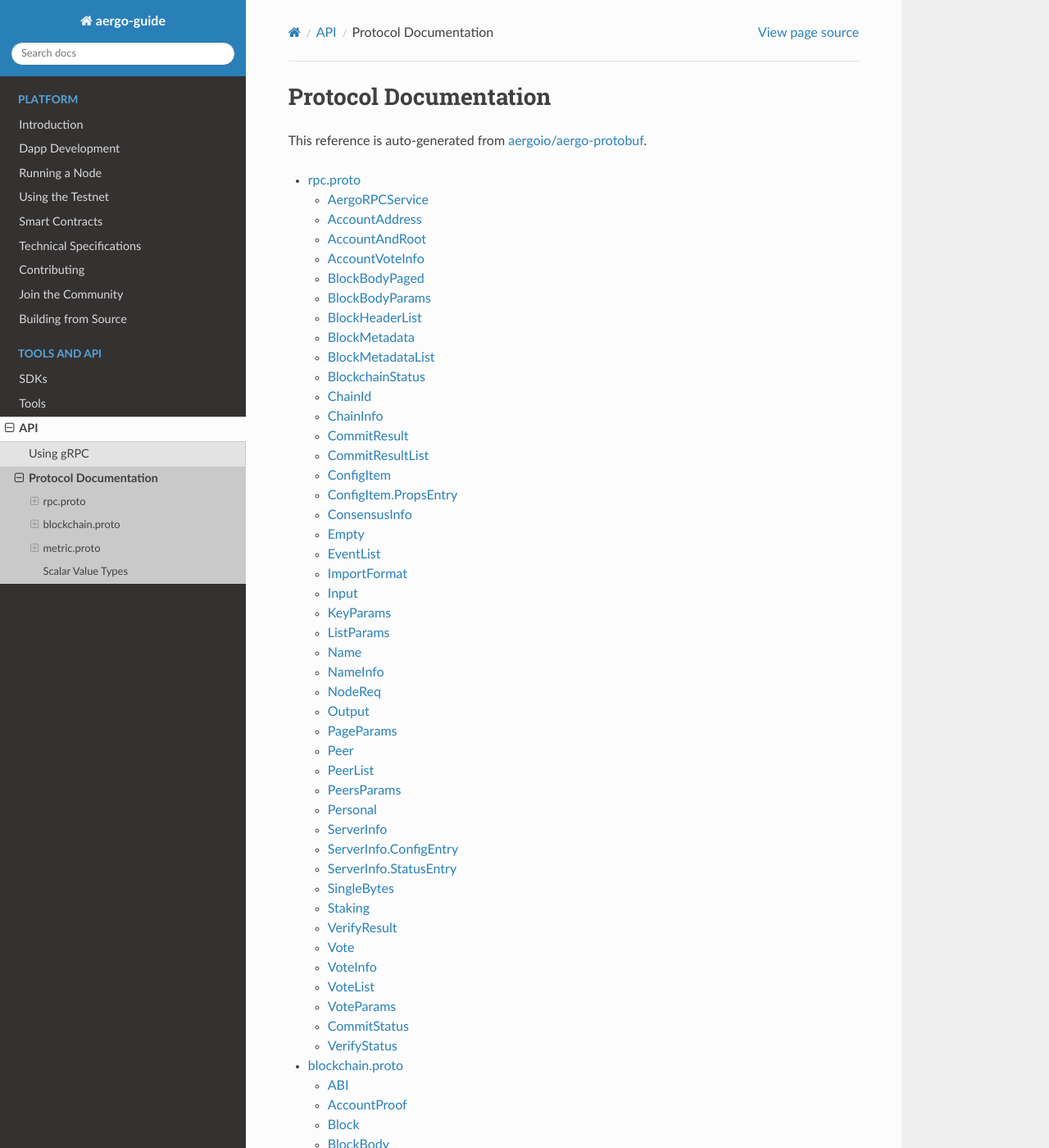
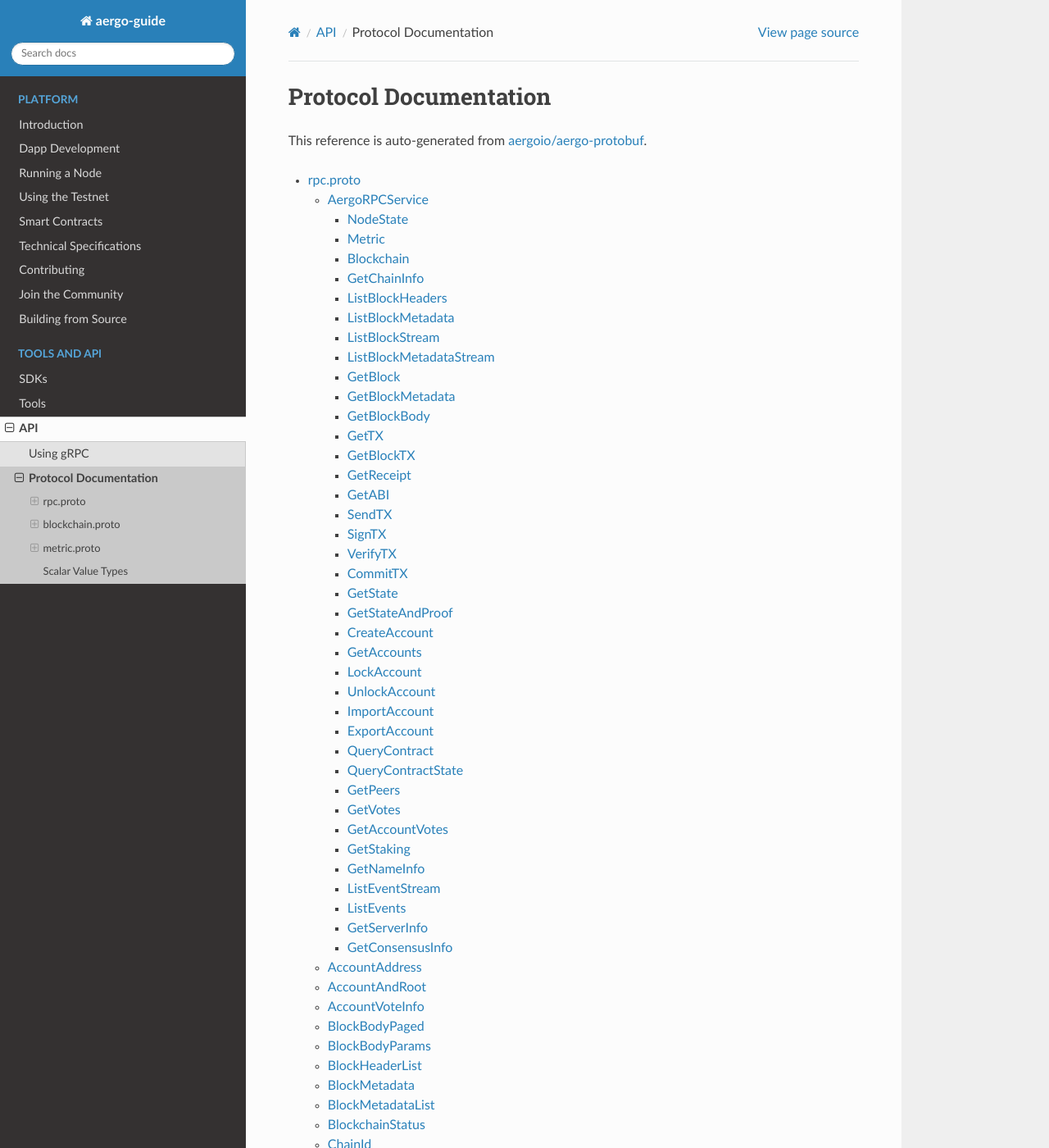
Before and after one commit to aergoio/guide, a Sphinx documentation site: the page built from source/api/rpc-autogenerated.md, in a window 1280 px wide and 1400 px high. Shown: the whole window at 82% size. Built offline with Sphinx 7.4.7 and the Read the Docs theme 2.0.0, drawn with Linux system fonts in a browser that asks for light colours.

Commit message:
Improve rpc table of contents

```diff
--- a/source/api/rpc-autogenerated.md
+++ b/source/api/rpc-autogenerated.md
@@ -6,6 +6,45 @@ This reference is auto-generated from [aergoio/aergo-protobuf](https://github.co
 
 - [rpc.proto](#rpc.proto)
     - [AergoRPCService](#types.AergoRPCService)
+      - [NodeState](#NodeState)
+      - [Metric](#Metric)
+      - [Blockchain](#Blockchain)
+      - [GetChainInfo](#GetChainInfo)
+      - [ListBlockHeaders](#ListBlockHeaders)
+      - [ListBlockMetadata](#ListBlockMetadata)
+      - [ListBlockStream](#ListBlockStream)
+      - [ListBlockMetadataStream](#ListBlockMetadataStream)
+      - [GetBlock](#GetBlock)
+      - [GetBlockMetadata](#GetBlockMetadata)
+      - [GetBlockBody](#GetBlockBody)
+      - [GetTX](#GetTX)
+      - [GetBlockTX](#GetBlockTX)
+      - [GetReceipt](#GetReceipt)
+      - [GetABI](#GetABI)
+      - [SendTX](#SendTX)
+      - [SignTX](#SignTX)
+      - [VerifyTX](#VerifyTX)
+      - [CommitTX](#CommitTX)
+      - [GetState](#GetState)
+      - [GetStateAndProof](#GetStateAndProof)
+      - [CreateAccount](#CreateAccount)
+      - [GetAccounts](#GetAccounts)
+      - [LockAccount](#LockAccount)
+      - [UnlockAccount](#UnlockAccount)
+      - [ImportAccount](#ImportAccount)
+      - [ExportAccount](#ExportAccount)
+      - [QueryContract](#QueryContract)
+      - [QueryContractState](#QueryContractState)
+      - [GetPeers](#GetPeers)
+      - [GetVotes](#GetVotes)
+      - [GetAccountVotes](#GetAccountVotes)
+      - [GetStaking](#GetStaking)
+      - [GetNameInfo](#GetNameInfo)
+      - [ListEventStream](#ListEventStream)
+      - [ListEvents](#ListEvents)
+      - [GetServerInfo](#GetServerInfo)
+      - [GetConsensusInfo](#GetConsensusInfo)
+
 
     - [AccountAddress](#types.AccountAddress)
     - [AccountAndRoot](#types.AccountAndRoot)
@@ -109,228 +148,266 @@ This reference is auto-generated from [aergoio/aergo-protobuf](https://github.co
 AergoRPCService is the main RPC service providing endpoints to interact
 with the node and blockchain. If not otherwise noted, methods are unary requests.
 
+<a name="NodeState"></a>
 #### NodeState
 
 *Request Type:* [NodeReq](#types.NodeReq)<br>
 *Response Type:* [SingleBytes](#types.SingleBytes)
 
 Returns the current state of this node
+<a name="Metric"></a>
 #### Metric
 
 *Request Type:* [MetricsRequest](#types.MetricsRequest)<br>
 *Response Type:* [Metrics](#types.Metrics)
 
 Returns node metrics according to request
+<a name="Blockchain"></a>
 #### Blockchain
 
 *Request Type:* [Empty](#types.Empty)<br>
 *Response Type:* [BlockchainStatus](#types.BlockchainStatus)
 
 Returns current blockchain status (best block's height and hash)
+<a name="GetChainInfo"></a>
 #### GetChainInfo
 
 *Request Type:* [Empty](#types.Empty)<br>
 *Response Type:* [ChainInfo](#types.ChainInfo)
 
 Returns current blockchain's basic information
+<a name="ListBlockHeaders"></a>
 #### ListBlockHeaders
 
 *Request Type:* [ListParams](#types.ListParams)<br>
 *Response Type:* [BlockHeaderList](#types.BlockHeaderList)
 
 Returns list of Blocks without body according to request
+<a name="ListBlockMetadata"></a>
 #### ListBlockMetadata
 
 *Request Type:* [ListParams](#types.ListParams)<br>
 *Response Type:* [BlockMetadataList](#types.BlockMetadataList)
 
 Returns list of block metadata (hash, header, and number of transactions) according to request
+<a name="ListBlockStream"></a>
 #### ListBlockStream
 
 *Request Type:* [Empty](#types.Empty)<br>
 *Response Type:* [Block](#types.Block)
 
 Returns a stream of new blocks as they get added to the blockchain
+<a name="ListBlockMetadataStream"></a>
 #### ListBlockMetadataStream
 
 *Request Type:* [Empty](#types.Empty)<br>
 *Response Type:* [BlockMetadata](#types.BlockMetadata)
 
 Returns a stream of new block's metadata as they get added to the blockchain
+<a name="GetBlock"></a>
 #### GetBlock
 
 *Request Type:* [SingleBytes](#types.SingleBytes)<br>
 *Response Type:* [Block](#types.Block)
 
 Return a single block incl. header and body, queried by hash or number
+<a name="GetBlockMetadata"></a>
 #### GetBlockMetadata
 
 *Request Type:* [SingleBytes](#types.SingleBytes)<br>
 *Response Type:* [BlockMetadata](#types.BlockMetadata)
 
 Return a single block's metdata (hash, header, and number of transactions), queried by hash or number
+<a name="GetBlockBody"></a>
 #### GetBlockBody
 
 *Request Type:* [BlockBodyParams](#types.BlockBodyParams)<br>
 *Response Type:* [BlockBodyPaged](#types.BlockBodyPaged)
 
 Return a single block's body, queried by hash or number and list parameters
+<a name="GetTX"></a>
 #### GetTX
 
 *Request Type:* [SingleBytes](#types.SingleBytes)<br>
 *Response Type:* [Tx](#types.Tx)
 
 Return a single transaction, queried by transaction hash
+<a name="GetBlockTX"></a>
 #### GetBlockTX
 
 *Request Type:* [SingleBytes](#types.SingleBytes)<br>
 *Response Type:* [TxInBlock](#types.TxInBlock)
 
 Return information about transaction in block, queried by transaction hash
+<a name="GetReceipt"></a>
 #### GetReceipt
 
 *Request Type:* [SingleBytes](#types.SingleBytes)<br>
 *Response Type:* [Receipt](#types.Receipt)
 
 Return transaction receipt, queried by transaction hash
+<a name="GetABI"></a>
 #### GetABI
 
 *Request Type:* [SingleBytes](#types.SingleBytes)<br>
 *Response Type:* [ABI](#types.ABI)
 
 Return ABI stored at contract address
+<a name="SendTX"></a>
 #### SendTX
 
 *Request Type:* [Tx](#types.Tx)<br>
 *Response Type:* [CommitResult](#types.CommitResult)
 
 Sign and send a transaction from an unlocked account
+<a name="SignTX"></a>
 #### SignTX
 
 *Request Type:* [Tx](#types.Tx)<br>
 *Response Type:* [Tx](#types.Tx)
 
 Sign transaction with unlocked account
+<a name="VerifyTX"></a>
 #### VerifyTX
 
 *Request Type:* [Tx](#types.Tx)<br>
 *Response Type:* [VerifyResult](#types.VerifyResult)
 
 Verify validity of transaction
+<a name="CommitTX"></a>
 #### CommitTX
 
 *Request Type:* [TxList](#types.TxList)<br>
 *Response Type:* [CommitResultList](#types.CommitResultList)
 
 Commit a signed transaction
+<a name="GetState"></a>
 #### GetState
 
 *Request Type:* [SingleBytes](#types.SingleBytes)<br>
 *Response Type:* [State](#types.State)
 
 Return state of account
+<a name="GetStateAndProof"></a>
 #### GetStateAndProof
 
 *Request Type:* [AccountAndRoot](#types.AccountAndRoot)<br>
 *Response Type:* [AccountProof](#types.AccountProof)
 
 Return state of account, including merkle proof
+<a name="CreateAccount"></a>
 #### CreateAccount
 
 *Request Type:* [Personal](#types.Personal)<br>
 *Response Type:* [Account](#types.Account)
 
 Create a new account in this node
+<a name="GetAccounts"></a>
 #### GetAccounts
 
 *Request Type:* [Empty](#types.Empty)<br>
 *Response Type:* [AccountList](#types.AccountList)
 
 Return list of accounts in this node
+<a name="LockAccount"></a>
 #### LockAccount
 
 *Request Type:* [Personal](#types.Personal)<br>
 *Response Type:* [Account](#types.Account)
 
 Lock account in this node
+<a name="UnlockAccount"></a>
 #### UnlockAccount
 
 *Request Type:* [Personal](#types.Personal)<br>
 *Response Type:* [Account](#types.Account)
 
 Unlock account in this node
+<a name="ImportAccount"></a>
 #### ImportAccount
 
 *Request Type:* [ImportFormat](#types.ImportFormat)<br>
 *Response Type:* [Account](#types.Account)
 
 Import account to this node
+<a name="ExportAccount"></a>
 #### ExportAccount
 
 *Request Type:* [Personal](#types.Personal)<br>
 *Response Type:* [SingleBytes](#types.SingleBytes)
 
 Export account stored in this node
+<a name="QueryContract"></a>
 #### QueryContract
 
 *Request Type:* [Query](#types.Query)<br>
 *Response Type:* [SingleBytes](#types.SingleBytes)
 
 Query a contract method
+<a name="QueryContractState"></a>
 #### QueryContractState
 
 *Request Type:* [StateQuery](#types.StateQuery)<br>
 *Response Type:* [StateQueryProof](#types.StateQueryProof)
 
 Query contract state
+<a name="GetPeers"></a>
 #### GetPeers
 
 *Request Type:* [PeersParams](#types.PeersParams)<br>
 *Response Type:* [PeerList](#types.PeerList)
 
 Return list of peers of this node and their state
+<a name="GetVotes"></a>
 #### GetVotes
 
 *Request Type:* [VoteParams](#types.VoteParams)<br>
 *Response Type:* [VoteList](#types.VoteList)
 
 Return result of vote
+<a name="GetAccountVotes"></a>
 #### GetAccountVotes
 
 *Request Type:* [AccountAddress](#types.AccountAddress)<br>
 *Response Type:* [AccountVoteInfo](#types.AccountVoteInfo)
 
 Return staking, voting info for account
+<a name="GetStaking"></a>
 #### GetStaking
 
 *Request Type:* [AccountAddress](#types.AccountAddress)<br>
 *Response Type:* [Staking](#types.Staking)
 
 Return staking information
+<a name="GetNameInfo"></a>
 #### GetNameInfo
 
 *Request Type:* [Name](#types.Name)<br>
 *Response Type:* [NameInfo](#types.NameInfo)
 
 Return name information
+<a name="ListEventStream"></a>
 #### ListEventStream
 
 *Request Type:* [FilterInfo](#types.FilterInfo)<br>
 *Response Type:* [Event](#types.Event)
 
 Returns a stream of event as they get added to the blockchain
+<a name="ListEvents"></a>
 #### ListEvents
 
 *Request Type:* [FilterInfo](#types.FilterInfo)<br>
 *Response Type:* [EventList](#types.EventList)
 
 Returns list of event
+<a name="GetServerInfo"></a>
 #### GetServerInfo
 
 *Request Type:* [KeyParams](#types.KeyParams)<br>
 *Response Type:* [ServerInfo](#types.ServerInfo)
 
 Returns configs and statuses of server
+<a name="GetConsensusInfo"></a>
 #### GetConsensusInfo
 
 *Request Type:* [Empty](#types.Empty)<br>
```
Also changed, not shown: 1 other file.
